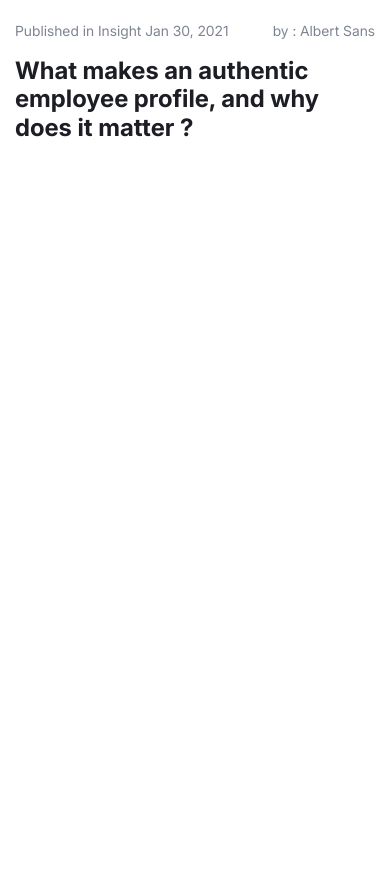
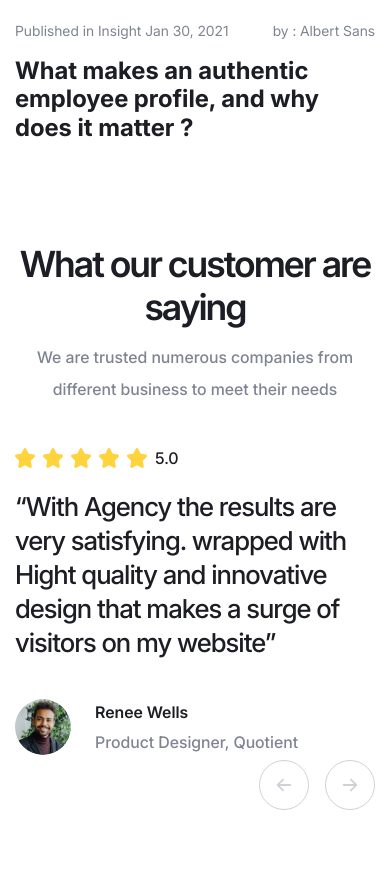
Before and after one commit to miko080/coca, a website built with Vite: page src/index.html in a window 390 px wide. Shown: the part 5664-6539 px from the top of the page. Before the commit the page ends 5898 px from the top, so only its background shows below. Built offline with nearby package versions, Linux system fonts and the light colour scheme; files whose address does not match are found by name.

Commit message:
Created testimonials section and second slider

```diff
--- a/src/assets/scss/base/vars.scss
+++ b/src/assets/scss/base/vars.scss
@@ -96,7 +96,6 @@
   --neutral-100: #fff;
   --neutral-140: #fff;
   --neutral-150: #fff;
-  --neutral-160: #e2f8f0;
 
   // Logo color
   --logo-text: #fff;
--- a/src/assets/scss/components/home/features.scss
+++ b/src/assets/scss/components/home/features.scss
@@ -1,5 +1,5 @@
 .features {
-  padding: 100px 0 94px;
+  padding: 160px 0 94px;
   background-color: var(--neutral-10);
 
   @include mobile {
@@ -111,7 +111,7 @@
       &-descr {
         font-weight: 400;
         font-size: 8px;
-        color: #7e8492;
+        color: var(--neutral-160);
       }
     }
   }
--- a/src/assets/scss/components/home/overview.scss
+++ b/src/assets/scss/components/home/overview.scss
@@ -24,7 +24,7 @@
     max-width: 660px;
     font-weight: 500;
     line-height: 150%;
-    color: #7e8492;
+    color: var(--neutral-160);
 
     @include tablet {
       margin-bottom: 60px;
@@ -74,7 +74,7 @@
     &-descr {
       font-weight: 500;
       line-height: 26px;
-      color: #7e8492;
+      color: var(--neutral-160);
     }
   }
 
--- /dev/null
+++ b/src/assets/scss/components/home/testimonials.scss
@@ -0,0 +1,158 @@
+.testimonials {
+  padding: 69px 0 160px;
+
+  @include mobile {
+    padding: 39px 0 70px;
+  }
+
+  &__head {
+    @include flex-all-sb;
+    margin-bottom: 48px;
+
+    @include tablet {
+      gap: 24px;
+      flex-direction: column;
+      text-align: center;
+    }
+
+    @include mobile {
+      gap: 12px;
+      margin-bottom: 40px;
+    }
+  }
+
+  &__title {
+    max-width: 530px;
+    font-weight: 600;
+    letter-spacing: -2px;
+    color: var(--neutral-100);
+
+    @include tablet {
+      max-width: 650px;
+    }
+  }
+
+  &__descr {
+    max-width: 376px;
+    font-weight: 500;
+    line-height: 32px;
+    color: var(--neutral-160);
+
+    @include tablet {
+      max-width: 450px;
+    }
+  }
+
+  &__rating {
+    @include flex-align-center;
+    gap: 8px;
+    margin-bottom: 19px;
+
+    &-num {
+      font-weight: 500;
+      line-height: 26px;
+      color: var(--neutral-100);
+    }
+  }
+
+  &__slider-wrapper {
+    &::before {
+      content: '';
+      display: inline-block;
+      width: 115px;
+      height: 77px;
+      background: url('../../../icons/quotes-icon.svg');
+      transform: translateY(15px);
+
+      @include small-desktop {
+        transform: translateY(-5px);
+      }
+
+      @include mobile {
+        display: none;
+      }
+    }
+  }
+
+  &__slider {
+    max-width: 898px;
+  }
+
+  &__comment {
+    &-text {
+      margin-bottom: 40px;
+      font-weight: 500;
+      line-height: 130%;
+      letter-spacing: -1px;
+      color: var(--neutral-100);
+    }
+
+    &-author {
+      @include flex-align-center;
+      gap: 24px;
+      font-style: normal;
+
+      &-avatar {
+        overflow: hidden;
+        border-radius: 50%;
+      }
+
+      &-name {
+        margin-bottom: 4px;
+        font-weight: 600;
+        line-height: 26px;
+        color: var(--neutral-100);
+      }
+
+      &-professions {
+        font-weight: 500;
+        line-height: 26px;
+        color: var(--neutral-160);
+      }
+    }
+  }
+
+  &__btns {
+    @include flex-align-center;
+    gap: 16px;
+    justify-content: flex-end;
+    transform: translateY(-40px);
+
+    @include small-desktop {
+      transform: translateY(5px);
+    }
+  }
+
+  &__btn {
+    @include flex-all-center;
+    border: 1px solid var(--neutral-40);
+    border-radius: 50%;
+    width: 50px;
+    height: 50px;
+    transition:
+      background-color var(--transition),
+      border-color var(--transition);
+
+      @include small-mobile {
+        width: 40px;
+        height: 40px;
+      }
+
+    & svg path {
+      transition: fill var(--transition);
+    }
+
+    &:hover {
+      border-color: var(--neutral-100);
+      background-color: var(--neutral-100);
+
+      & svg path {
+        fill: var(--neutral-10);
+      }
+    }
+
+    &--next {
+      transform: rotate(-180deg);
+    }
+  }
+}
--- a/src/assets/scss/main.scss
+++ b/src/assets/scss/main.scss
@@ -10,3 +10,4 @@
 @import './components/home/strength';
 @import './components/partners';
 @import './components/home/inside';
+@import './components/home/testimonials';
--- /dev/null
+++ b/src/html/base/components/home/testimonials.html
@@ -0,0 +1,164 @@
+<section class="testimonials">
+  <div class="container testimonials__container">
+    <div class="testimonials__head">
+      <h2 class="testimonials__title heading-h2">
+        What our customer are saying
+      </h2>
+      <p class="testimonials__descr text-medium">
+        We are trusted numerous companies from different business to meet their
+        needs
+      </p>
+    </div>
+    <div class="testimonials__slider-wrapper">
+      <div class="swiper testimonials__slider">
+        <div class="swiper-wrapper testimonials__comments">
+          <div class="swiper-slide testimonials__comment">
+            <div class="testimonials__rating">
+              <img
+                loading="lazy"
+                src="./assets/icons/rating-icon.svg"
+                width="132"
+                height="20"
+                alt="Five stars"
+              />
+              <span class="testimonials__rating-num text-default"> 5.0 </span>
+            </div>
+            <p class="testimonials__comment-text heading-h3">
+              “With Agency the results are very satisfying. wrapped with Hight
+              quality and innovative design that makes a surge of visitors on my
+              website”
+            </p>
+            <address class="testimonials__comment-author">
+              <img
+                loading="lazy"
+                class="testimonials__comment-author-avatar"
+                src="./assets/image/author-img.jpg"
+                width="56"
+                height="56"
+                alt="Renee Wells"
+              />
+              <div class="testimonials__comment-author-info">
+                <p class="testimonials__comment-author-name text-medium">
+                  Renee Wells
+                </p>
+                <p
+                  class="testimonials__comment-author-professions text-default"
+                >
+                  Product Designer, Quotient
+                </p>
+              </div>
+            </address>
+          </div>
+          <div class="swiper-slide testimonials__comment">
+            <div class="testimonials__rating">
+              <img
+                loading="lazy"
+                src="./assets/icons/rating-icon.svg"
+                width="132"
+                height="20"
+                alt="Five stars"
+              />
+              <span class="testimonials__rating-num text-default"> 5.0 </span>
+            </div>
+            <p class="testimonials__comment-text heading-h3">
+              “With Agency the results are very satisfying. wrapped with Hight
+              quality and innovative design that makes a surge of visitors on my
+              website”
+            </p>
+            <address class="testimonials__comment-author">
+              <img
+                loading="lazy"
+                class="testimonials__comment-author-avatar"
+                src="./assets/image/author-img.jpg"
+                width="56"
+                height="56"
+                alt="Renee Wells"
+              />
+              <div class="testimonials__comment-author-info">
+                <p class="testimonials__comment-author-name text-medium">
+                  Renee Wells
+                </p>
+                <p
+                  class="testimonials__comment-author-professions text-default"
+                >
+                  Product Designer, Quotient
+                </p>
+              </div>
+            </address>
+          </div>
+          <div class="swiper-slide testimonials__comment">
+            <div class="testimonials__rating">
+              <img
+                loading="lazy"
+                src="./assets/icons/rating-icon.svg"
+                width="132"
+                height="20"
+                alt="Five stars"
+              />
+              <span class="testimonials__rating-num text-default"> 5.0 </span>
+            </div>
+            <p class="testimonials__comment-text heading-h3">
+              “With Agency the results are very satisfying. wrapped with Hight
+              quality and innovative design that makes a surge of visitors on my
+              website”
+            </p>
+            <address class="testimonials__comment-author">
+              <img
+                loading="lazy"
+                class="testimonials__comment-author-avatar"
+                src="./assets/image/author-img.jpg"
+                width="56"
+                height="56"
+                alt="Renee Wells"
+              />
+              <div class="testimonials__comment-author-info">
+                <p class="testimonials__comment-author-name text-medium">
+                  Renee Wells
+                </p>
+                <p
+                  class="testimonials__comment-author-professions text-default"
+                >
+                  Product Designer, Quotient
+                </p>
+              </div>
+            </address>
+          </div>
+        </div>
+      </div>
+    </div>
+    <div class="testimonials__btns">
+      <button class="testimonials__btn testimonials__btn--prev">
+        <svg
+          width="16"
+          height="14"
+          viewBox="0 0 16 14"
+          fill="none"
+          xmlns="http://www.w3.org/2000/svg"
+        >
+          <path
+            fill-rule="evenodd"
+            clip-rule="evenodd"
+            d="M7.73635 13.0364C7.38487 13.3879 6.81503 13.3879 6.46355 13.0364L1.06355 7.63644C0.712082 7.28497 0.712082 6.71512 1.06355 6.36365L6.46356 0.963652C6.81503 0.612179 7.38488 0.612179 7.73635 0.963652C8.08782 1.31512 8.08782 1.88497 7.73635 2.23644L3.87274 6.10005L14.3 6.10005C14.797 6.10005 15.2 6.50299 15.2 7.00005C15.2 7.4971 14.797 7.90005 14.3 7.90005L3.87274 7.90005L7.73635 11.7637C8.08782 12.1151 8.08782 12.685 7.73635 13.0364Z"
+            fill="#CED1D8"
+          />
+        </svg>
+      </button>
+      <button class="testimonials__btn testimonials__btn--next">
+        <svg
+          width="16"
+          height="14"
+          viewBox="0 0 16 14"
+          fill="none"
+          xmlns="http://www.w3.org/2000/svg"
+        >
+          <path
+            fill-rule="evenodd"
+            clip-rule="evenodd"
+            d="M7.73635 13.0364C7.38487 13.3879 6.81503 13.3879 6.46355 13.0364L1.06355 7.63644C0.712082 7.28497 0.712082 6.71512 1.06355 6.36365L6.46356 0.963652C6.81503 0.612179 7.38488 0.612179 7.73635 0.963652C8.08782 1.31512 8.08782 1.88497 7.73635 2.23644L3.87274 6.10005L14.3 6.10005C14.797 6.10005 15.2 6.50299 15.2 7.00005C15.2 7.4971 14.797 7.90005 14.3 7.90005L3.87274 7.90005L7.73635 11.7637C8.08782 12.1151 8.08782 12.685 7.73635 13.0364Z"
+            fill="#CED1D8"
+          />
+        </svg>
+      </button>
+    </div>
+  </div>
+</section>
--- /dev/null
+++ b/src/js/components/home/slider.js
@@ -0,0 +1,30 @@
+import Swiper from 'swiper';
+import { Navigation } from 'swiper/modules';
+import 'swiper/css';
+
+export const useInsiderSlider = () => {
+  new Swiper('.inside__slider', {
+    slidesPerView: 'auto',
+    spaceBetween: 32,
+    loop: true,
+    centeredSlides: true,
+    breakpoints: {
+      993: {
+        centeredSlides: false,
+      },
+    },
+  });
+};
+
+export const useTestimonialsSlider = () => {
+  new Swiper('.testimonials__slider', {
+    modules: [Navigation],
+    slidesPerView: 'auto',
+    spaceBetween: 26,
+    loop: true,
+    navigation: {
+      nextEl: '.testimonials__btn--next',
+      prevEl: '.testimonials__btn--prev',
+    },
+  });
+};
--- a/src/js/components/slider.js
+++ /dev/null
@@ -1,16 +0,0 @@
-import Swiper from 'swiper';
-import 'swiper/css';
-
-export const useInsiderSlider = () => {
-  new Swiper('.inside__slider', {
-    slidesPerView: 'auto',
-    spaceBetween: 32,
-    loop: true,
-    centeredSlides: true,
-    breakpoints: {
-      993: {
-        centeredSlides: false,
-      },
-    },
-  });
-};
--- a/src/js/main.js
+++ b/src/js/main.js
@@ -3,8 +3,12 @@ import '../assets/scss/main.scss';
 // component
 import { useTheme } from './components/theme';
 import { useBurger } from './components/burger';
-import { useInsiderSlider } from './components/slider';
+import {
+  useInsiderSlider,
+  useTestimonialsSlider,
+} from './components/home/slider';
 
 useTheme();
 useBurger();
 useInsiderSlider();
+useTestimonialsSlider();
```
Also changed, not shown: src/assets/scss/components/home/inside.scss (+8 -2 lines), src/index.html (+1 -0 lines), src/assets/icons/quotes-icon.svg (added), src/assets/icons/rating-icon.svg (added), src/assets/image/author-img.jpg (added).
